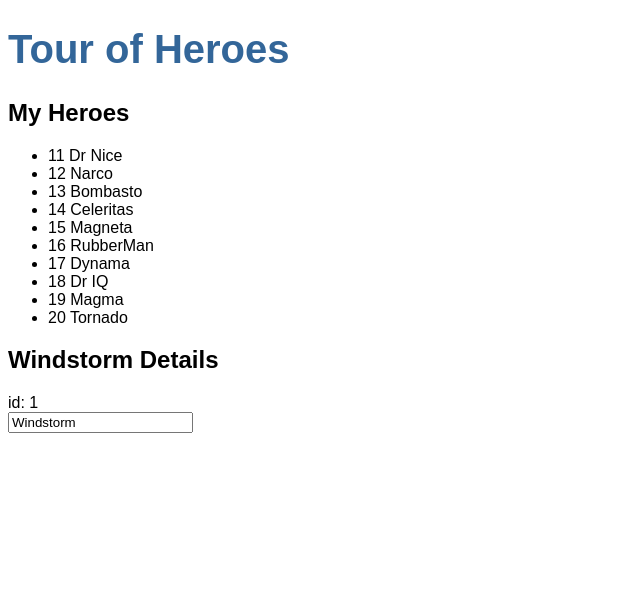
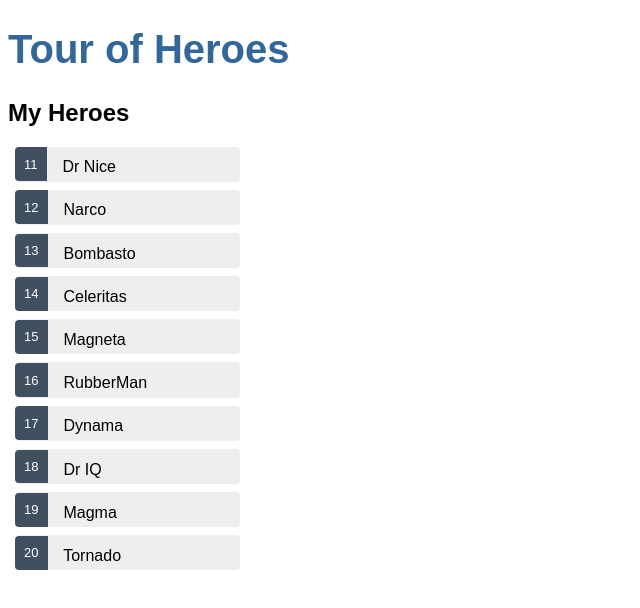
Before and after one commit to eMatheus23/learning, an Angular app in the folder Angular/my-first-angular/: page / in a window 1280 px wide. Shown: the top 608 px of the page, without its empty margins (0-640 px from the left). Built offline with nearby package versions, Linux system fonts and the light colour scheme.

Commit message:
Display a List

```diff
--- a/Angular/my-first-angular/src/app/heroes/heroes.component.css
+++ b/Angular/my-first-angular/src/app/heroes/heroes.component.css
@@ -0,0 +1,44 @@
+/* HeroesComponent's private CSS styles */
+.heroes {
+  margin: 0 0 2em 0;
+  list-style-type: none;
+  padding: 0;
+  width: 15em;
+}
+.heroes li {
+  cursor: pointer;
+  position: relative;
+  left: 0;
+  background-color: #eee;
+  margin: 0.5em;
+  padding: 0.3em 0;
+  height: 1.6em;
+  border-radius: 4px;
+}
+.heroes li:hover {
+  color: #607d8b;
+  background-color: #ddd;
+  left: 0.1em;
+}
+.heroes li.selected {
+  background-color: #cfd8dc;
+  color: white;
+}
+.heroes li.selected:hover {
+  background-color: #bbd8dc;
+  color: white;
+}
+.heroes .badge {
+  display: inline-block;
+  font-size: small;
+  color: white;
+  padding: 0.8em 0.7em 0 0.7em;
+  background-color: #405061;
+  line-height: 1em;
+  position: relative;
+  left: -1px;
+  top: -4px;
+  height: 1.8em;
+  margin-right: 0.8em;
+  border-radius: 4px 0 0 4px;
+}
--- a/Angular/my-first-angular/src/app/heroes/heroes.component.html
+++ b/Angular/my-first-angular/src/app/heroes/heroes.component.html
@@ -1,14 +1,19 @@
 <h2>My Heroes</h2>
 <ul class="heroes">
-  <li *ngFor="let hero of heroes">
-    <span class="badge">{{hero.id}}</span> {{hero.name}}
+  <li *ngFor="let hero of heroes"
+    [class.selected]="hero === selectedHero"
+    (click)="onSelect(hero)">
+    <span class="badge">{{ hero.id }}</span> {{ hero.name }}
   </li>
 </ul>
 
-<h2>{{ hero.name }} Details</h2>
-<div><span>id: </span>{{ hero.id }}</div>
-<div>
-  <label>
-    <input [(ngModel)]="hero.name" placeholder="name" />
-  </label>
+<div *ngIf="selectedHero">
+  <h2>{{ selectedHero.name | uppercase }} Details</h2>
+  <div><span>id: </span>{{ selectedHero.id }}</div>
+  <div>
+    <label
+      >name:
+      <input [(ngModel)]="selectedHero.name" placeholder="name" />
+    </label>
+  </div>
 </div>
--- a/Angular/my-first-angular/src/app/heroes/heroes.component.ts
+++ b/Angular/my-first-angular/src/app/heroes/heroes.component.ts
@@ -1,23 +1,21 @@
 import { Component, OnInit } from '@angular/core';
-import { Hero } from '../hero'
-import { HEROES } from '../mock-heroes'
+import { Hero } from '../hero';
+import { HEROES } from '../mock-heroes';
 
 @Component({
   selector: 'app-heroes',
   templateUrl: './heroes.component.html',
-  styleUrls: ['./heroes.component.css']
+  styleUrls: ['./heroes.component.css'],
 })
 export class HeroesComponent implements OnInit {
-  hero: Hero = {
-    id: 1,
-    name: 'Windstorm'
+  heroes = HEROES;
+  selectedHero: Hero;
+
+  constructor() {}
+
+  ngOnInit(): void {}
+
+  onSelect(hero: Hero): void {
+    this.selectedHero = hero;
   }
-
-  heroes = HEROES;
-
-  constructor() { }
-
-  ngOnInit(): void {
-  }
-
 }
```
